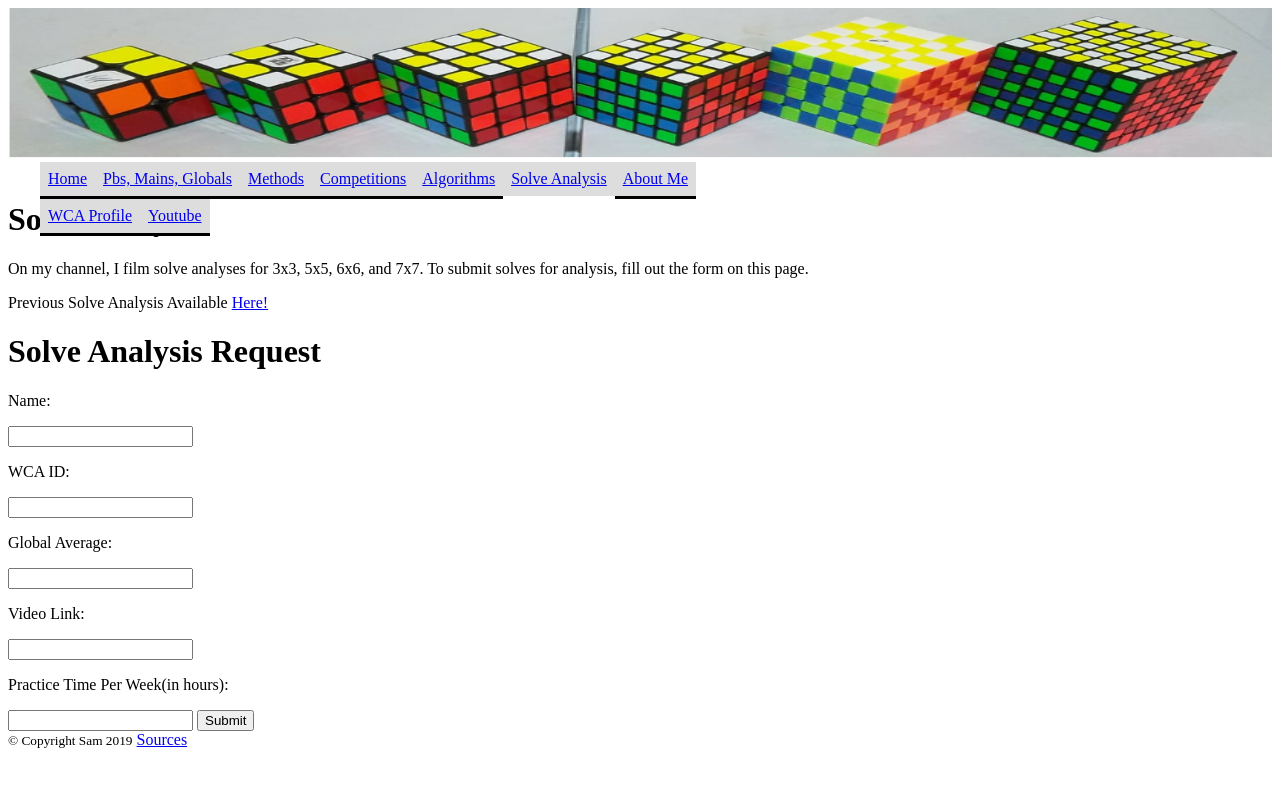
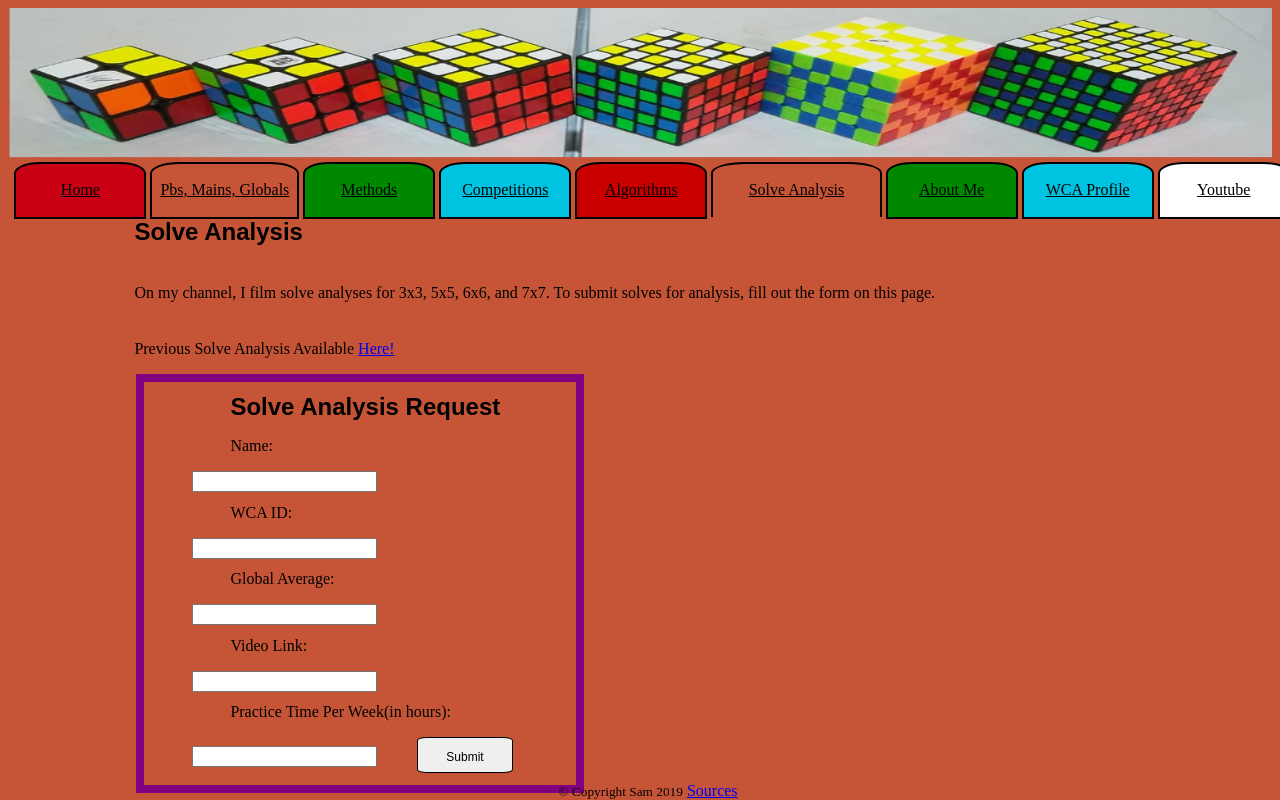
Before and after one commit to sknoll1818/Midterm-Project-2018, a plain HTML site: page Website/Solve_Analysis.html in a window 1280 px wide. Drawn offline with Linux system fonts and the light colour scheme.

Commit message:
fixing issues commit 2

```diff
--- a/Website/CSS/style.css
+++ b/Website/CSS/style.css
@@ -1,30 +1,138 @@
 nav {
   background-color: #dddddd;
   display:block;
+  margin:0;
+  width:100%;
 }
 
-ul {
-  position: fixed;
-  right: 40%;
+
+nav ul {
+  position: absolute;
+  left:-2%;
   list-style-type: none;
   margin: 0;
   overflow: hidden;
+    width:100%;
 }
 
-li {
-  float: left;
+nav li {
+  display:inline-block;
+  line-height: 230%;
+  margin:0;
 }
 
-li a {
+nav li a {
+  border-radius: 20% 20% 0 0;
   text-align: center;
   display: block;
   padding: 0.5em;
-  background-color: #dddddd;
+  margin:0;
+  color:black;
+}
+ h1, p, h2 {
+   margin-top:3%;
+  margin-left:10%;
+  margin-right:10%;
+}
+form{
+  margin-left:10%;
+  margin-right:10%;
+}
+#homepage{
+  width:10%;
+  border:2px solid black;
+  border-radius:20% 20% 0 0;
+  background-color: rgb(202,0,21);
+    border-bottom-style:none;
+}
+
+
+#pbPage{
+    border:2px solid black;
+  border-radius:20% 20% 0 0;
+  background-color: rgb(198,85,55);
+  border-bottom-style:none;
+}
+
+
+#methodPage{
+  width:10%;
+    border:2px solid black;
+  border-radius:20% 20% 0 0;
+  background-color: rgb(0,137,0);
+    border-bottom-style:none;
+}
+#compPage{
+    width:10%;
+    border:2px solid black;
+  border-radius:20% 20% 0 0;
+  background-color: rgb(0,195,225);
+    border-bottom-style:none;
+}
+#algPage{
+    width:10%;
+  border:2px solid black;
+border-radius:20% 20% 0 0;
+background-color: rgb(202,0,0);
+  border-bottom-style:none;
+}
+#solveAnalysisPage{
+  width:13%;
+  border:2px solid black;
+border-radius:20% 20% 0 0;
+background-color: rgb(198,85,55);
+  border-bottom-style:none;
+}
+#AboutMePage{
+  width:10%;
+  border:2px solid black;
+border-radius:20% 20% 0 0;
+background-color: rgb(0,137,0);
+  border-bottom-style:none;
+}
+
+#WCA{
+  width:10%;
+  border:2px solid black;
+border-radius:20% 20% 0 0;
+background-color: rgb(0,195,225);
+  border-bottom-style:none;
+}
+#YT{
+  width:10%;
+  border:2px solid black;
+border-radius:20% 20% 0 0;
+background-color: rgb(255,255,255);
+  border-bottom-style:none;
+
+}
+#ab, #method{
+   background-color: rgb(0,137,0);
+}
+#alg a{
+  color:black;
+}
+#comp{
+    background-color: rgb(0,195,225);
+}
+#home, #alg{
+  background-color: rgb(202,0,21);
+}
+#pb, #sa{
+    background-color: rgb(198,85,55);
+}
+h1{
+  font-family:sans-serif;
+  font-size:24px;
+}
+h2{
+font-family:sans-serif;
+font-size:18px;
 }
 video{
   padding:3%;
-  border:8px outset #FF9D35;
-  background-color: #72DEDF;
+  border:8px ridge #FF9D35;
+  background-color: rgb(37,96,149);
 }
 #single3{
   position:absolute;
@@ -36,6 +144,38 @@ video{
 }
 table{
   position:absolute;
-  top:10%;
+  top:30%;
   left:7%;
+
 }
+form{
+  display:block;
+  position:fixed;
+  width:30%;
+  border:0.5em purple solid;
+  padding-left:3em;
+  margin-bottom:10%;
+}
+
+input[type=submit]{
+border: 1px black solid;
+border-radius:10%;
+text-align: center;
+text-decoration: none;
+font-size:12px;
+width:8em;
+cursor:pointer;
+height: 3em;
+padding:1em 1em;
+margin-left:3em;
+margin-top:0em;
+margin-bottom:1em;
+
+}
+
+footer{
+  text-align:center;
+  position: absolute;
+   bottom: 0;
+   width: 100%;
+}
```
Also changed, not shown: Website/index.html (+1 -1 lines).
